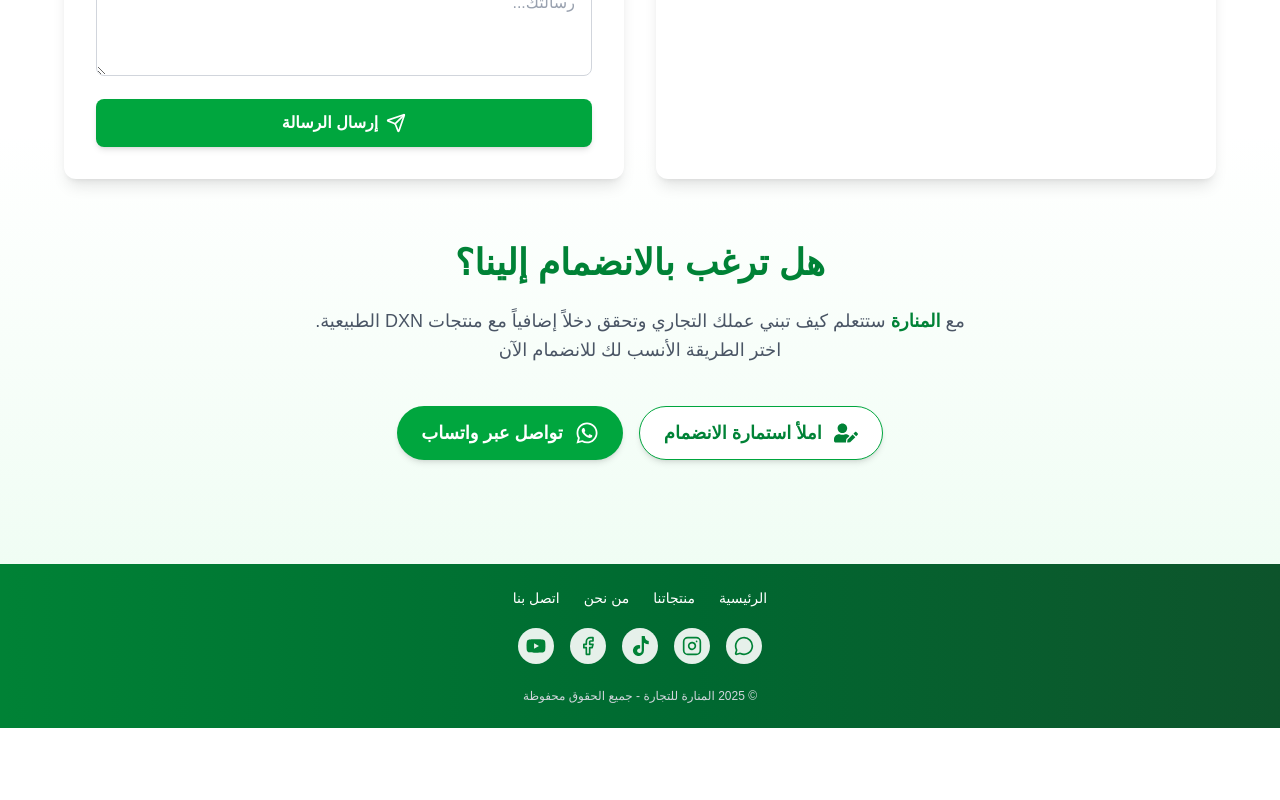
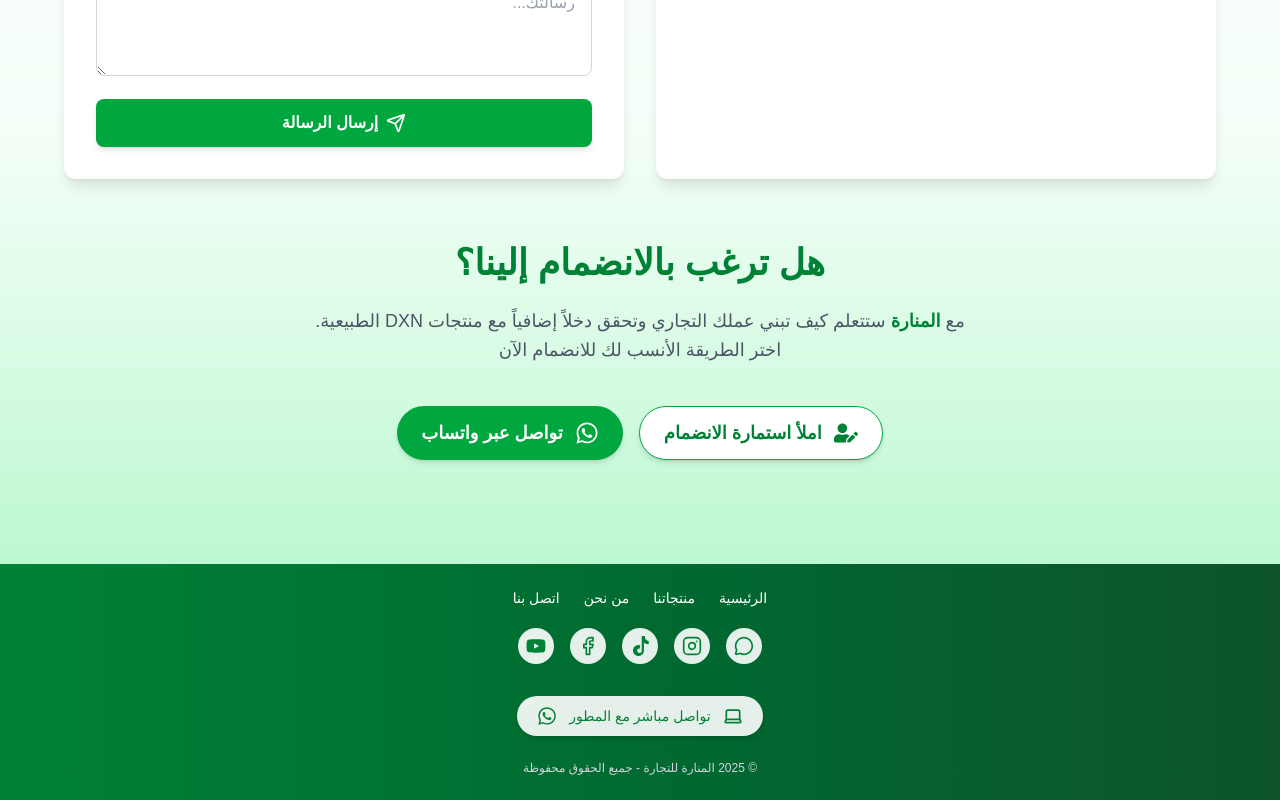
Before and after one commit to AliEl-Hallak/almanara-website, a Next.js app: page / in a window 1280 px wide. Shown: the part 2787-3587 px from the top of the page. Before the commit the page ends 3515 px from the top, so only its background shows below. Built offline with nearby package versions, Linux system fonts and the light colour scheme.

Commit message:
geliştiriciyle iletişim butonu eklendi

```diff
--- a/app/page.js
+++ b/app/page.js
@@ -1,7 +1,7 @@
 "use client";
 import { motion } from "framer-motion";
 import Image from "next/image";
-import { Sparkles, Search,Leaf, ShieldCheck, Zap, BarChart, Flower2, Gem, Star, Heart,Building2, MessageCircle, Mail,Instagram, Facebook } from "lucide-react";
+import { Sparkles, Search,Leaf, ShieldCheck, Zap, BarChart, Laptop, Gem, Star, Heart,Building2, MessageCircle, Mail,Instagram, Facebook } from "lucide-react";
 import { TypeAnimation } from "react-type-animation";
 import Particles from "react-tsparticles";
 import { useState, useEffect,useRef } from "react";
@@ -399,7 +399,7 @@ const form = useRef();
 </section>
 
 
-<section id="about-contact" className="relative py-10 px-6 bg-gradient-to-b from-white via-white to-green-50">
+<section id="about-contact" className="relative py-10 px-6 bg-gradient-to-b from-white/0 via-green-100/30 to-green-200/95">
 
   <div className="max-w-6xl mx-auto grid grid-cols-1 md:grid-cols-2 gap-8">
 
@@ -436,7 +436,6 @@ const form = useRef();
 
 
 {/* FOOTER */}
-{/* FOOTER (Modern & İnce) */}
 <footer className="bg-gradient-to-r from-green-700 to-green-900 text-white py-6 ">
   <div className="max-w-7xl mx-auto flex flex-col items-center justify-center gap-3">
 
@@ -449,8 +448,8 @@ const form = useRef();
     </ul>
 
     {/* Sosyal Medya */}
-{/* Sosyal Medya */}
     <div className="flex gap-4 mt-2">
+      {/* WhatsApp */}
       <a
         href="https://wa.me/905360211145"
         target="_blank"
@@ -480,15 +479,12 @@ const form = useRef();
         className="bg-white/90 text-green-700 p-2 rounded-full hover:bg-white transition transform hover:scale-110"
         aria-label="TikTok"
       >
-  <svg
-    xmlns="http://www.w3.org/2000/svg"
-    viewBox="0 0 448 512"
-    className="w-5 h-5 fill-current"
-  >
+        <svg xmlns="http://www.w3.org/2000/svg" viewBox="0 0 448 512" className="w-5 h-5 fill-current">
           <path d="M448,209.9a210,210,0,0,1-122.2-39.2V370.6a141.4,141.4,0,1,1-99.3-134v84.7a58.2,58.2,0,1,0,41.1,55.3V0h80.3A129.5,129.5,0,0,0,448,128.6Z"/>
         </svg>
       </a>
 
+      {/* Facebook */}
       <a
         href="https://www.facebook.com/share/1A2TVecGzj/"
         className="bg-white/90 text-green-700 p-2 rounded-full hover:bg-white transition transform hover:scale-110"
@@ -505,23 +501,35 @@ const form = useRef();
         className="bg-white/90 text-green-700 p-2 rounded-full hover:bg-white transition transform hover:scale-110"
         aria-label="YouTube"
       >
-  <svg
-    xmlns="http://www.w3.org/2000/svg"
-    viewBox="0 0 576 512"
-    className="w-5 h-5 fill-current"
-  >
+        <svg xmlns="http://www.w3.org/2000/svg" viewBox="0 0 576 512" className="w-5 h-5 fill-current">
           <path d="M549.7 124.1c-6.3-23.7-24.8-42.3-48.4-48.6C465.4 64 288 64 288 64s-177.4 0-213.3 11.5c-23.6 6.3-42.1 24.9-48.4 48.6C16 160.1 16 256 16 256s0 95.9 10.3 131.9c6.3 23.7 24.8 42.3 48.4 48.6C110.6 448 288 448 288 448s177.4 0 213.3-11.5c23.6-6.3 42.1-24.9 48.4-48.6C560 351.9 560 256 560 256s0-95.9-10.3-131.9zM232 336V176l142 80-142 80z"/>
         </svg>
       </a>
+    </div>
+
+    {/* Geliştirici ile İletişim Butonu */}
+   <div className="mt-5">
+  <a
+    href="mailto:elmanara@almanaraticaret.com"
+    className="inline-flex items-center gap-3 px-5 py-2.5 bg-white/90 text-green-700 font-medium rounded-full shadow-md hover:bg-white transition transform hover:scale-105 hover:shadow-lg duration-300"
+  >
+    {/* Sol ikon */}
+    <Laptop className="w-5 h-5" />
+
+    {/* Yazı */}
+    <span className="text-sm">تواصل مباشر مع المطور</span>
+
+    {/* Sağ ikon */}
+    <FaWhatsapp className="w-5 h-5" />
+  </a>
+</div>
 
 
-</div>
     {/* Alt Satır */}
     <div className="mt-3 text-xs text-gray-300 text-center">
       © 2025 المنارة للتجارة - جميع الحقوق محفوظة
     </div>
   </div>
-
 </footer>
 
 
```
Lines whose indentation alone changed are shown as unchanged.
